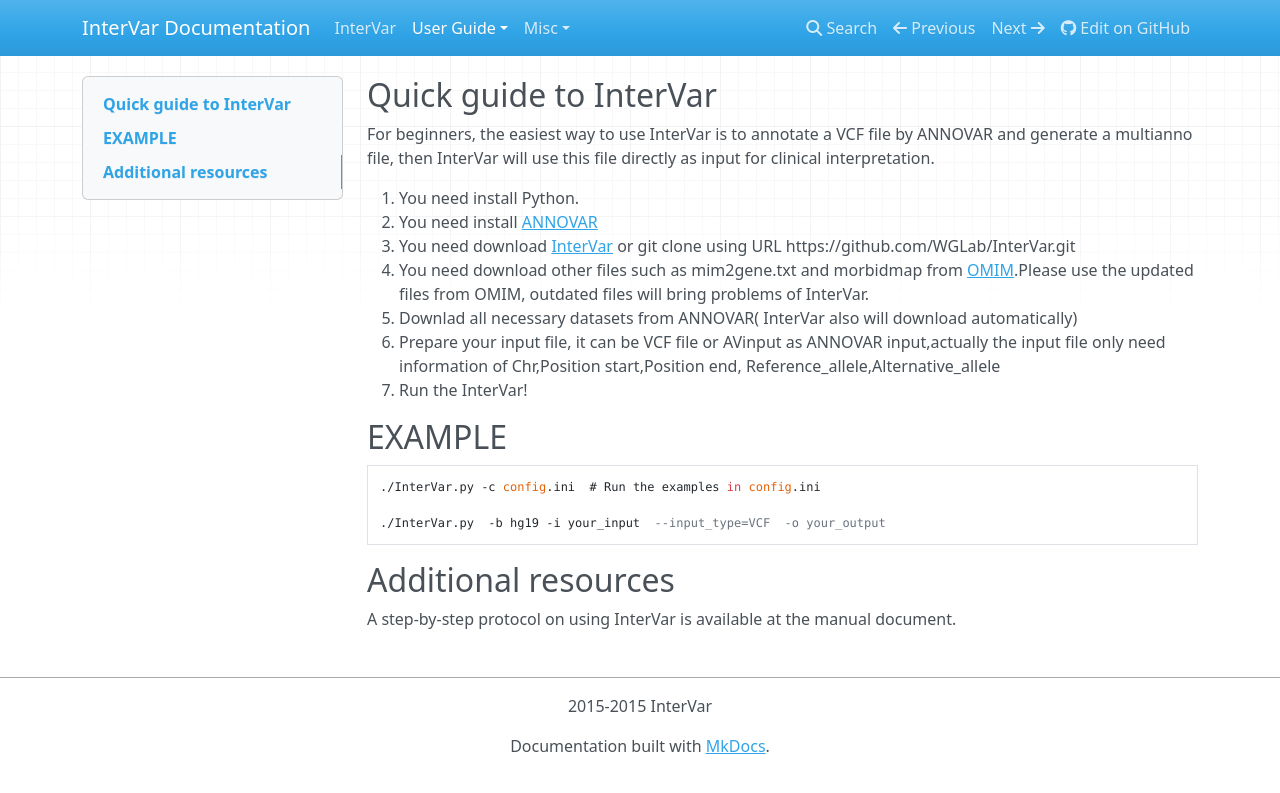
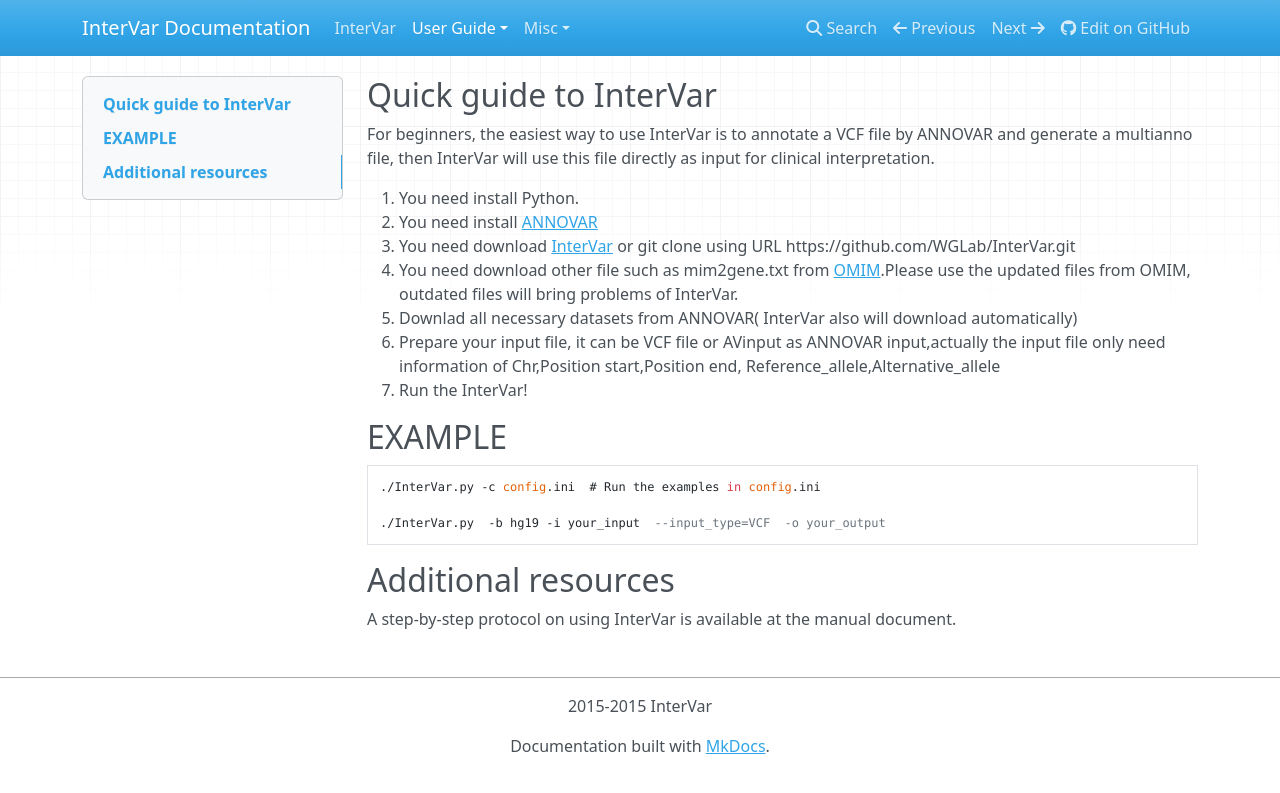
Before and after one commit to WGLab/InterVar, an MkDocs documentation site: the page built from docs/user-guide/startup.md, in a window 1280 px wide. Shown: the top 793 px of the page. Built offline with MkDocs 1.6.1, drawn with Linux system fonts in a browser that asks for light colours; nearby versions of some CDN libraries; old or Windows-style settings are respelled for this version of MkDocs.

Commit message:
update manual

```diff
--- a/docs/user-guide/startup.md
+++ b/docs/user-guide/startup.md
@@ -5,7 +5,7 @@
 1. You need install Python.
 2. You need install [ANNOVAR](http://annovar.openbioinformatics.org/en/latest/)
 3. You need download [InterVar](https://github.com/WGLab/InterVar/archive/master.zip) or git clone using URL  https://github.com/WGLab/InterVar.git
-4. You need download other files such as mim2gene.txt and morbidmap from [OMIM](http://www.omim.org/downloads).Please use the updated files from OMIM, outdated files will bring problems of InterVar.
+4. You need download other file such as mim2gene.txt from [OMIM](http://www.omim.org/downloads).Please use the updated files from OMIM, outdated files will bring problems of InterVar.
 5. Downlad all necessary datasets from ANNOVAR( InterVar also will download automatically)
 6. Prepare your input file, it can be VCF file or AVinput as ANNOVAR input,actually the input file only need information of Chr,Position start,Position end, Reference_allele,Alternative_allele
 7. Run the InterVar!
```
